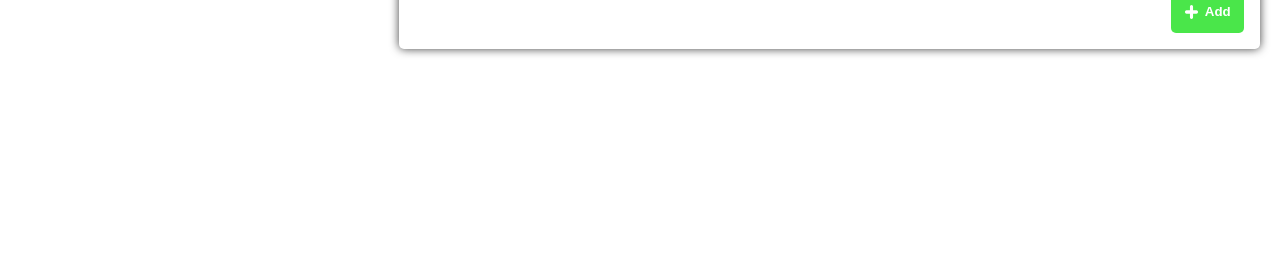
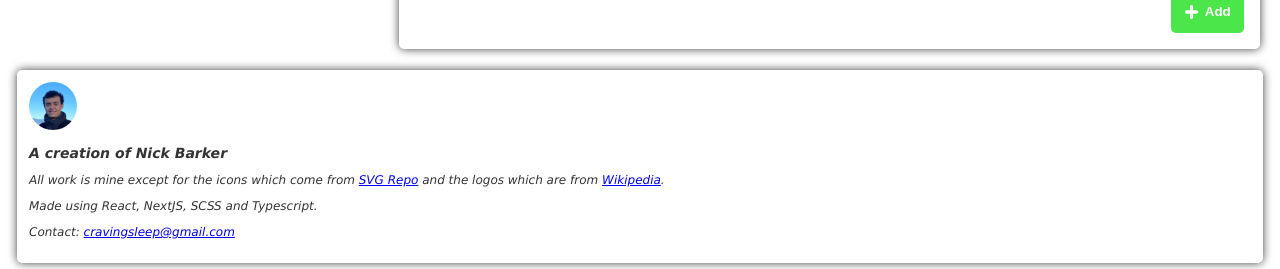
Before and after one commit to cravingsleep/nicks-website, a Next.js app: page / in a window 1280 px wide. Shown: the part 968-1237 px from the top of the page. Before the commit the page ends 1037 px from the top, so only its background shows below. Built offline with nearby package versions, Linux system fonts and the light colour scheme.

Commit message:
Added footer.

```diff
--- a/components/cart/index.module.scss
+++ b/components/cart/index.module.scss
@@ -5,6 +5,8 @@
 
     position: sticky;
     top: 1em;
+    z-index: 1;
+    background-color: white;
 }
 
 .cart-items {
--- /dev/null
+++ b/components/footer/index.module.scss
@@ -0,0 +1,13 @@
+@import 'design';
+
+.footer {
+    @include Box;
+
+    font-size: 0.75em;
+    font-style: italic;
+}
+
+.img {
+    width: 4em;
+    margin-bottom: 1em;
+}
--- /dev/null
+++ b/components/footer/index.tsx
@@ -0,0 +1,18 @@
+import { CircleImage } from 'Components/image';
+import React from 'react';
+import styles from './index.module.scss';
+
+function Footer() {
+    return <footer className={styles.footer}>
+        <CircleImage className={styles.img} src="/face.jpg" alt="A picture of me" />
+        <h3>A creation of Nick Barker</h3>
+        <p className={styles.disclaimer}>
+            All work is mine except for the icons which come from <a href="https://www.svgrepo.com/">SVG Repo</a>
+            &nbsp;and the logos which are from <a href="https://wikipedia.com">Wikipedia</a>.
+        </p>
+        <p>Made using React, NextJS, SCSS and Typescript.</p>
+        <p>Contact: <a href="mailto:cravingsleep@gmail.com">cravingsleep@gmail.com</a></p>
+    </footer>;
+}
+
+export default Footer;
--- a/pages/index.tsx
+++ b/pages/index.tsx
@@ -5,6 +5,7 @@ import { CartProvider } from 'context/cart';
 import React, { Fragment } from 'react';
 import styles from './index.module.scss';
 import Head from 'next/head';
+import Footer from 'Components/footer';
 
 function Home() {
     return <Fragment>
@@ -13,12 +14,13 @@ function Home() {
             <link rel="prefetch" href="/dust-bin-svgrepo-com.svg" />
         </Head>
         <Header />
-        <section className={styles.container}>
+        <main className={styles.container}>
             <CartProvider>
                 <ShoppingCart />
                 <Listings />
             </CartProvider>
-        </section>
+        </main>
+        <Footer />
     </Fragment>;
 }
 
```
